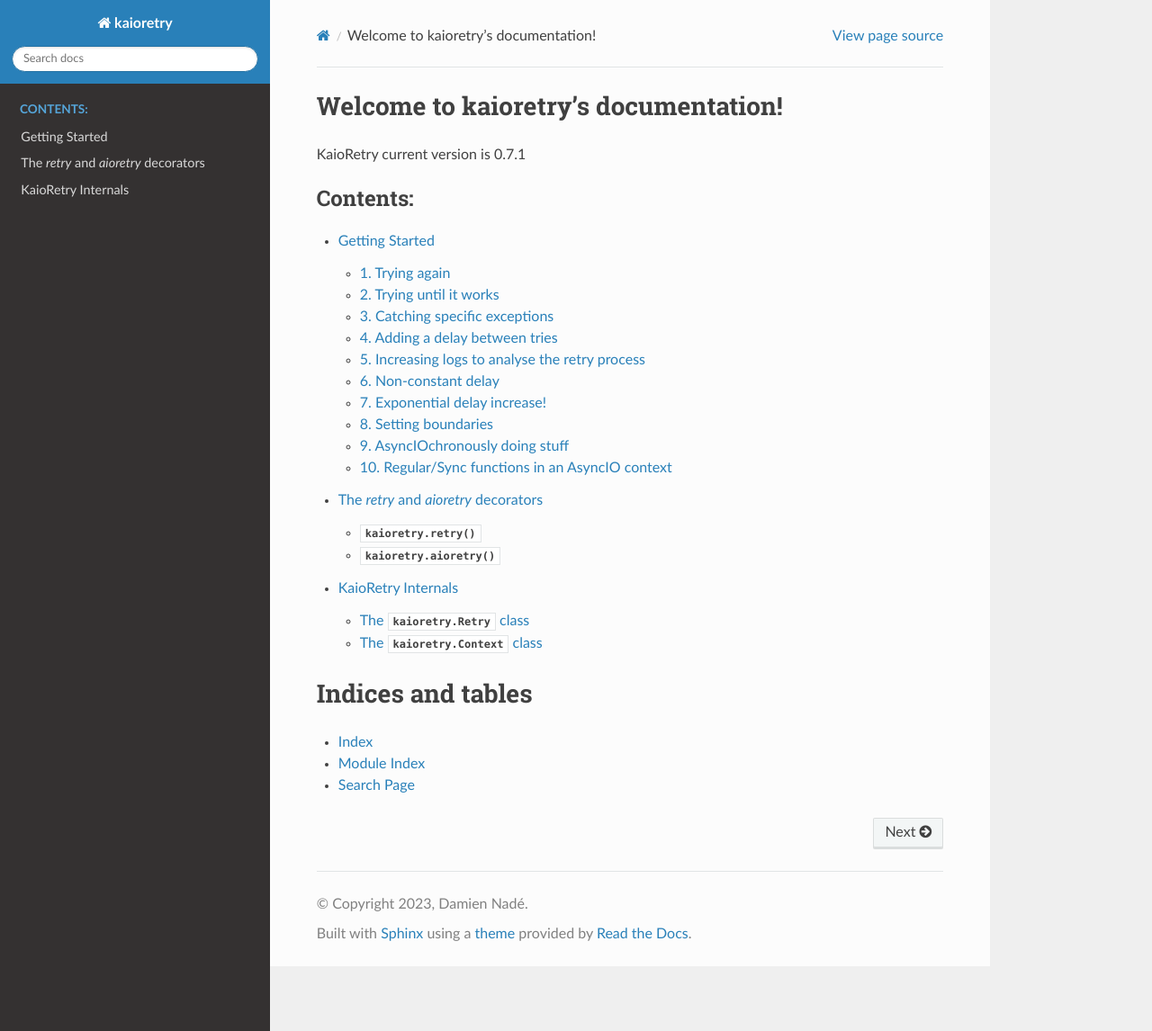
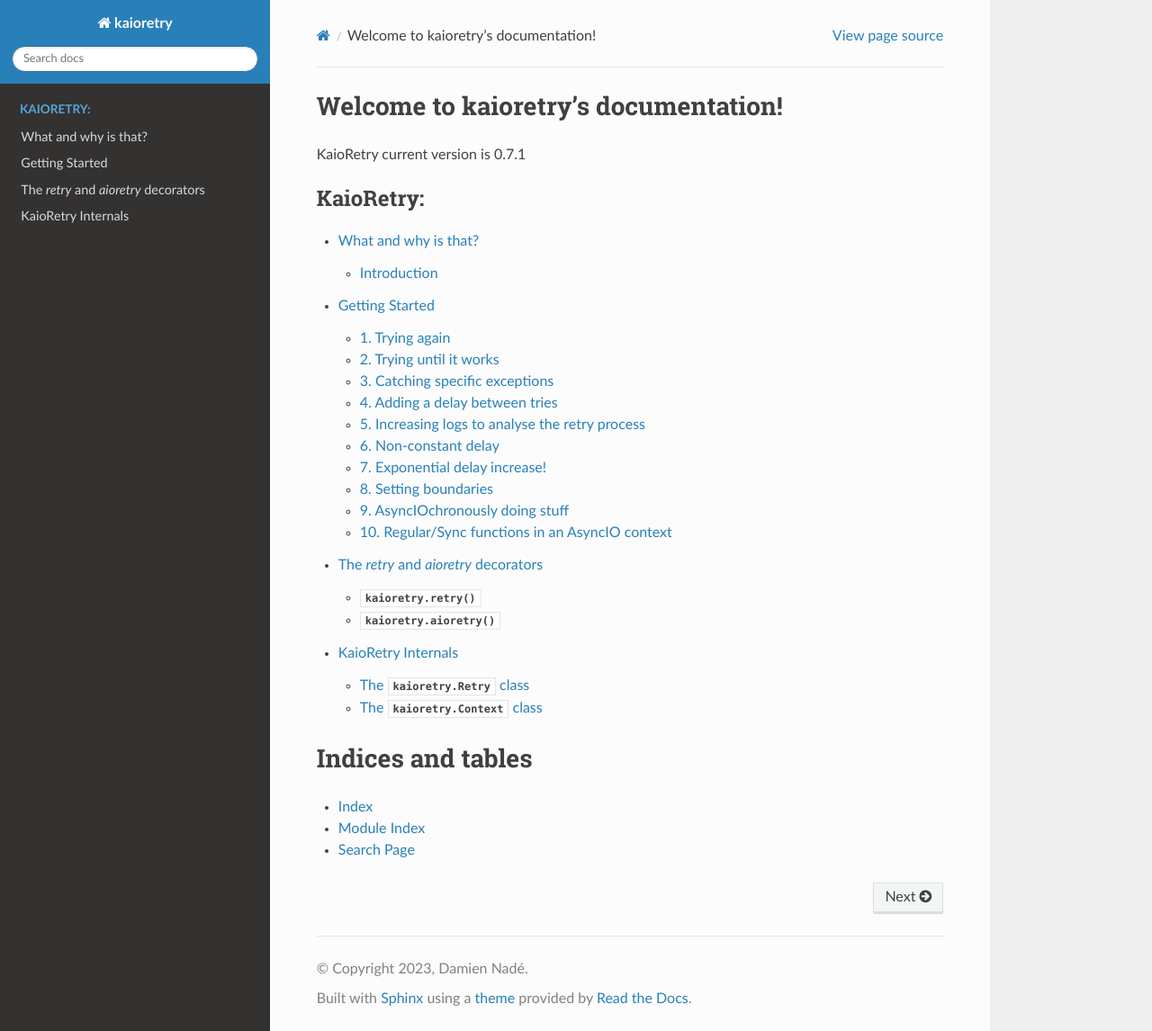
Before and after one commit to Anvil/kaioretry, a Sphinx documentation site: the page built from docs/source/index.rst, in a window 1280 px wide and 1146 px high. Shown: the whole window at 90% size. Built offline with Sphinx 7.4.7 and the Read the Docs theme 2.0.0, drawn with Linux system fonts in a browser that asks for light colours; some of the changed lines change nothing that is shown.

Commit message:
add introduction file

```diff
--- a/docs/source/index.rst
+++ b/docs/source/index.rst
@@ -10,8 +10,9 @@
 
 .. toctree::
    :maxdepth: 2
-   :caption: Contents:
+   :caption: KaioRetry:
 
+   introduction.rst
    getting-started.rst
    decorators.rst
    kaioretry.rst
--- /dev/null
+++ b/docs/source/introduction.rst
@@ -0,0 +1,40 @@
+What and why is that?
+=====================
+
+.. _retry: https://github.com/invl/retry
+
+
+Introduction
+------------
+
+KaioRetry is (yet another?) retry decorator implementation, which is clearly
+inspired by the venerable retry_ module and is actually backward compatible
+with it.
+
+I say *backward* because, while retry_ clearly did the job for me for a
+time, at some point I've encountered a big limitation: it did not work
+with asyncio coroutines. And the last commit is like 6 years old.
+
+I found a few alternatives [#]_ [#]_ [#]_ [#]_ [#]_ but all of them had downsides
+and were not up to my standard and nor my needs.
+
+What I wanted was to have a single module (to reduce the number of
+dependencies), to have the same API to decorate either sync or async functions
+(less things to remember), something that would have been maintained a bit.
+
+So I started this project. With two things in mind:
+
+1. It should be backward compatible with retry_, and
+2. The code duplication, between the `sync` and `async` versions of the
+   decorator, should be smartly kept to a very very veeeeeery strict
+   minimum. It's a work in progress though.
+
+Anyway, if you're reading this documentation, it means I took my sweet time to
+write it [#]_. *After* proving my implementation worked.
+
+.. [#] https://github.com/kaelzhang/python-aioretry
+.. [#] https://github.com/lxl0928/retrying-async/blob/master/retrying_async.py
+.. [#] https://gist.github.com/ultrafunkamsterdam/db2a0ff6d4ea189b893b9d24374f33e0
+.. [#] https://gist.github.com/alairock/a0235eae85c62f0f0f7b81bec8aa378a
+.. [#] Google's first page on aioretry, heh, basically.
+.. [#] Captain obvious is obvious.
```
